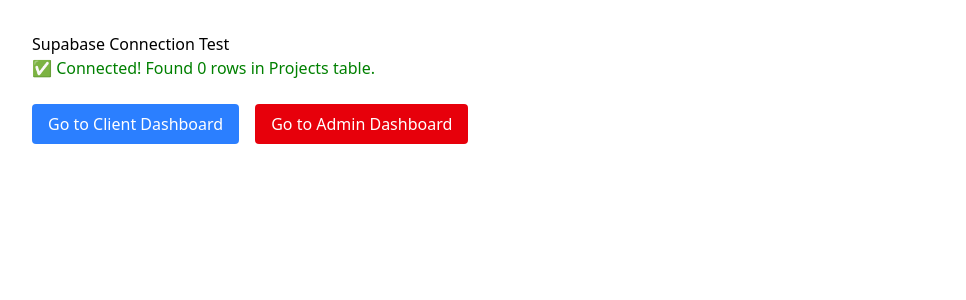
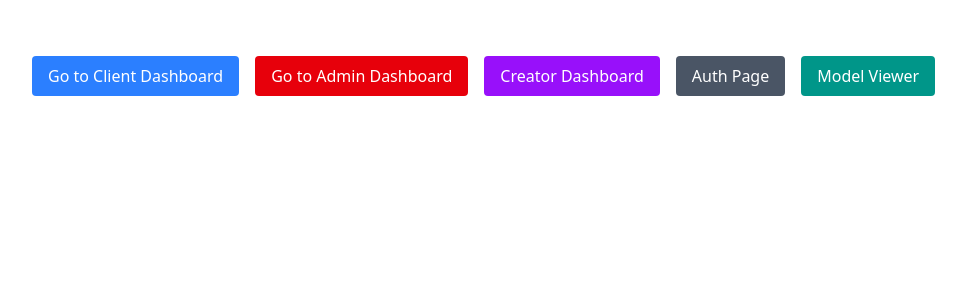
Before and after one commit to aishakwatra/model-viewing-platform, a Next.js app: page / in a window 1280 px wide. Shown: the top 300 px of the page, without its empty margins (0-966 px from the left). Built offline with nearby package versions, Linux system fonts and the light colour scheme; no server answers; the database is empty.

Commit message:
Updated Page Menu

```diff
--- a/app/page.tsx
+++ b/app/page.tsx
@@ -1,18 +1,10 @@
 // app/page.tsx
-import { supabase } from "../lib/supabase";
 import Link from "next/link";
 
 export default async function Home() {
-  const { data, error } = await supabase.from("projects").select("id").limit(9999);
 
   return (
     <main className="p-8">
-      <h1>Supabase Connection Test</h1>
-      {error ? (
-        <p style={{ color: "red" }}>❌ Connection failed: {error.message}</p>
-      ) : (
-        <p style={{ color: "green" }}>✅ Connected! Found {data?.length ?? 0} rows in Projects table.</p>
-      )}
 
       <div className="mt-6 flex gap-4">
         <Link href="/P_ClientDashboard">
@@ -26,6 +18,26 @@
             Go to Admin Dashboard
           </button>
         </Link>
+
+        {/* --- NEW BUTTONS ADDED BELOW --- */}
+
+        <Link href="/creator/dashboard">
+          <button className="px-4 py-2 bg-purple-600 text-white rounded hover:bg-purple-700 transition-colors">
+            Creator Dashboard
+          </button>
+        </Link>
+
+        <Link href="/auth">
+          <button className="px-4 py-2 bg-gray-600 text-white rounded hover:bg-gray-700 transition-colors">
+            Auth Page
+          </button>
+        </Link>
+
+        <Link href="/models">
+          <button className="px-4 py-2 bg-teal-600 text-white rounded hover:bg-teal-700 transition-colors">
+            Model Viewer
+          </button>
+        </Link>
       </div>
 
     </main>
```
